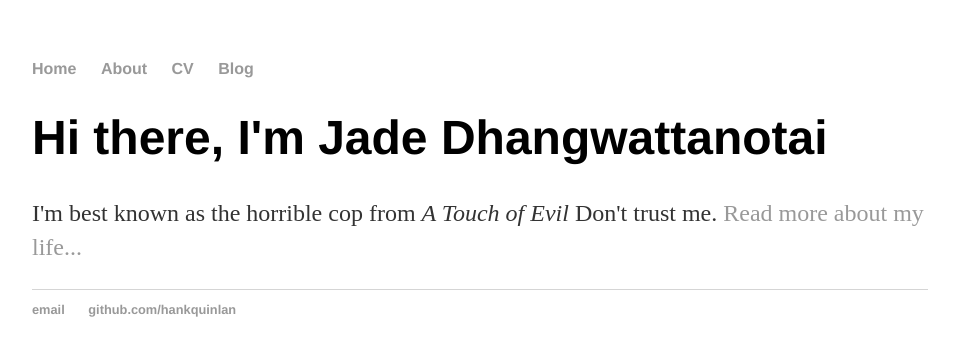
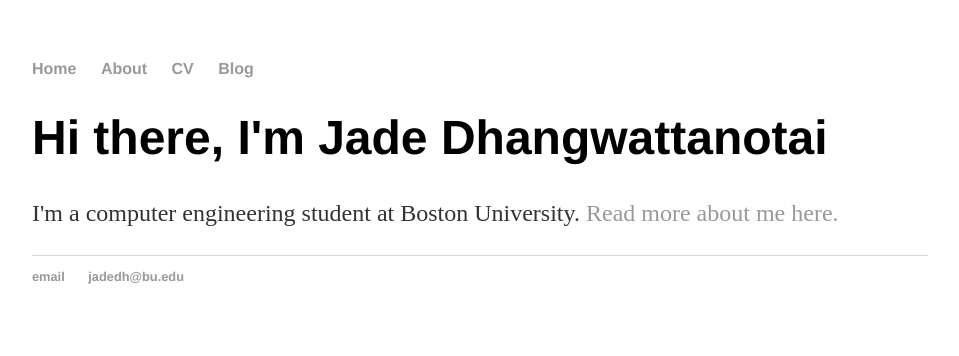
Before and after one commit to jadedh/jadedh.github.io_outdated, a Jekyll site: the page built from index.html, in a window 1280 px wide. Shown: the top 356 px of the page, without its empty margins (160-1119 px from the left). Built offline with Jekyll 4.4.1, drawn with Linux system fonts in a browser that asks for light colours.

Commit message:
resume added

```diff
--- a/_layouts/default.html
+++ b/_layouts/default.html
@@ -21,8 +21,8 @@
 			</div><!-- /.container -->
 			<footer>
 	    		<ul>
-	        		<li><a href="mailto:hankquinlanhub@gmail.com">email</a></li>
-	        		<li><a href="https://github.com/hankquinlan">github.com/hankquinlan</a></li>
+	        		<li><a href="mailto:jadedh@bu.edu">email</a></li>
+	        		<li><a href="mailto:jadedh@bu.edu">jadedh@bu.edu</a></li>
 				</ul>
 			</footer>
 		</body>
--- a/cv/index.html
+++ b/cv/index.html
@@ -3,3 +3,4 @@ layout: default
 title: CV
 ---
 	<h1>{{ page.title }}</h1>
+	<h1 href="/cv/Jade_Dhangwattanotai_Nov_5.pdf">Resume</h1>
--- a/index.html
+++ b/index.html
@@ -1,8 +1,8 @@
 ---
 layout: default
-title: Hank Quinlan, Horrible Cop
+title: Jade Dhangwattanotai
 ---
 <div class="blurb">
 	<h1>Hi there, I'm Jade Dhangwattanotai</h1>
-	<p>I'm best known as the horrible cop from <em>A Touch of Evil</em> Don't trust me. <a href="/about">Read more about my life...</a></p>
+	<p>I'm a computer engineering student at Boston University. <a href="/about">Read more about me here.</a></p>
 </div><!-- /.blurb -->
```
Also changed, not shown: 2 other files.
